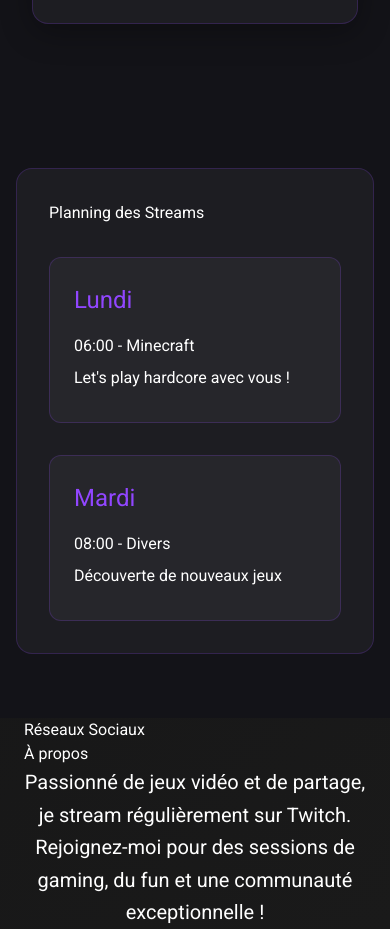
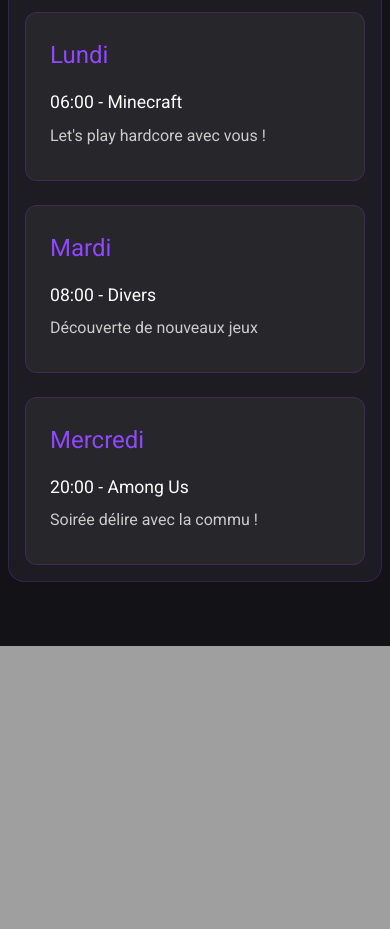
Before and after one commit to ProxTricky/Web-Jimmyxe, a Django app: page / in a window 390 px wide. Shown: the part 1750-2679 px from the top of the page. After the commit the page ends 2396 px from the top, so only its background shows below. Run offline with Django 5.2, Linux system fonts and the light colour scheme; data that the repository does not hold is empty.

Commit message:
Major layout improvements for stream and schedule sections

```diff
--- a/website/static/css/styles.css
+++ b/website/static/css/styles.css
@@ -14,7 +14,13 @@ body {
     color: white;
     margin: 0;
     min-height: 100vh;
-    background: linear-gradient(135deg, var(--twitch-dark) 0%, #1a1a1a 100%);
+}
+
+.container {
+    width: 100%;
+    max-width: 1400px;
+    margin: 0 auto;
+    padding: 0 1rem;
 }
 
 /* Hero Section */
@@ -165,32 +108,54 @@ body {
     overflow: hidden;
 }
 
-.twitch-player iframe, .twitch-chat iframe {
+.aspect-ratio-box {
+    position: relative;
+    width: 100%;
+    height: 100%;
+}
+
+.stream-player iframe,
+.stream-chat iframe {
+    position: absolute;
+    top: 0;
+    left: 0;
     width: 100%;
     height: 100%;
     border: none;
 }
 
+.stream-chat {
+    background: var(--twitch-dark);
+    border-radius: 8px;
+    overflow: hidden;
+    height: 100%;
+}
+
 /* Schedule Section */
 .schedule-section {
+    padding: 4rem 0;
     background: rgba(20, 20, 25, 0.95);
-    padding: 4rem 0;
 }
 
 .schedule-container {
-    max-width: 1200px;
-    margin: 0 auto;
-    padding: 2rem;
     background: rgba(30, 30, 35, 0.95);
     border-radius: 16px;
+    padding: 2rem;
     border: 1px solid rgba(145, 70, 255, 0.2);
+}
+
+.section-title {
+    font-size: 2.5rem;
+    font-weight: bold;
+    margin-bottom: 2rem;
+    text-align: center;
+    color: white;
 }
 
 .schedule-grid {
     display: grid;
-    grid-template-columns: repeat(auto-fit, minmax(250px, 1fr));
-    gap: 2rem;
-    margin-top: 2rem;
+    grid-template-columns: repeat(auto-fit, minmax(280px, 1fr));
+    gap: 1.5rem;
 }
 
 .schedule-day {
@@ -211,8 +176,14 @@ body {
     margin-bottom: 1rem;
 }
 
-.schedule-day p {
+.schedule-time {
+    font-size: 1.1rem;
     color: #fff;
+    margin: 0.5rem 0;
+}
+
+.schedule-desc {
+    color: #ccc;
     margin: 0.5rem 0;
 }
 
@@ -255,17 +226,22 @@ body {
 
 /* Responsive Design */
 @media (max-width: 1024px) {
-    .twitch-embed-container {
+    .stream-layout {
         grid-template-columns: 1fr;
         height: auto;
     }
 
-    .twitch-player {
+    .stream-player {
+        height: 0;
+        padding-bottom: 56.25%; /* 16:9 aspect ratio */
+    }
+
+    .stream-chat {
         height: 400px;
     }
 
-    .twitch-chat {
-        height: 300px;
+    .container {
+        padding: 0 0.5rem;
     }
 }
 
@@ -274,16 +250,21 @@ body {
         font-size: 2.5rem;
     }
 
-    .stream-container {
-        margin: 1rem;
-        padding: 1.5rem;
+    .stream-container,
+    .schedule-container {
+        padding: 1rem;
     }
 
-    .stream-title {
+    .stream-title,
+    .section-title {
         font-size: 2rem;
     }
 
     .schedule-grid {
         grid-template-columns: 1fr;
     }
+
+    .stream-chat {
+        height: 300px;
+    }
 }
--- a/website/templates/website/home.html
+++ b/website/templates/website/home.html
@@ -10,11 +10,12 @@
 </section>
 
 <section class="stream-section" id="stream">
-    <div class="container mx-auto px-4">
+    <div class="container">
         <div class="stream-container">
             <h2 class="stream-title">Stream en Direct</h2>
-            <div class="twitch-embed-container">
-                <div class="twitch-player">
+            <div class="stream-layout">
+                <div class="stream-player">
+                    <div class="aspect-ratio-box">
                         <iframe
                             src="https://player.twitch.tv/?channel=twitchjimmyxe&parent=proxtricky.fr"
                             frameborder="0"
@@ -22,7 +23,8 @@
                             scrolling="no">
                         </iframe>
                     </div>
-                <div class="twitch-chat">
+                </div>
+                <div class="stream-chat">
                     <iframe
                         src="https://www.twitch.tv/embed/twitchjimmyxe/chat?parent=proxtricky.fr"
                         frameborder="0"
@@ -35,69 +37,33 @@
 </section>
 
 <section class="schedule-section" id="planning">
-    <div class="container mx-auto px-4">
+    <div class="container">
         <div class="schedule-container">
             <h2 class="section-title">Planning des Streams</h2>
             <div class="schedule-grid">
                 <div class="schedule-day">
                     <h3>Lundi</h3>
-                    <p>06:00 - Minecraft</p>
-                    <p>Let's play hardcore avec vous !</p>
+                    <p class="schedule-time">06:00 - Minecraft</p>
+                    <p class="schedule-desc">Let's play hardcore avec vous !</p>
                 </div>
                 <div class="schedule-day">
                     <h3>Mardi</h3>
-                    <p>08:00 - Divers</p>
-                    <p>Découverte de nouveaux jeux</p>
+                    <p class="schedule-time">08:00 - Divers</p>
+                    <p class="schedule-desc">Découverte de nouveaux jeux</p>
                 </div>
-                <!-- Ajoutez d'autres jours selon votre planning -->
+                <div class="schedule-day">
+                    <h3>Mercredi</h3>
+                    <p class="schedule-time">20:00 - Among Us</p>
+                    <p class="schedule-desc">Soirée délire avec la commu !</p>
                 </div>
             </div>
-    </div>
-</section>
-
-<section id="social" class="section bg-opacity-95">
-    <div class="container mx-auto px-6">
-        <h2 class="section-title">Réseaux Sociaux</h2>
-        <div class="social-grid">
-            {% for social in social_links %}
-                {% if social.is_active %}
-                <a href="{{ social.url }}" target="_blank" rel="noopener noreferrer" class="social-link">
-                    <i class="fab fa-{{ social.platform }} text-{{ social.platform }}-400"></i>
-                    <span>{{ social.get_platform_display }}</span>
-                </a>
-                {% endif %}
-            {% endfor %}
-        </div>
-    </div>
-</section>
-
-<section id="about" class="section">
-    <div class="container mx-auto px-6">
-        <h2 class="section-title">À propos</h2>
-        <div class="max-w-3xl mx-auto text-center">
-            <p class="text-xl leading-relaxed">
-                Passionné de jeux vidéo et de partage, je stream régulièrement sur Twitch.
-                Rejoignez-moi pour des sessions de gaming, du fun et une communauté exceptionnelle !
-            </p>
         </div>
     </div>
 </section>
 
 <div class="secret-click" title="Click me 3 times!"></div>
 
-{% endblock %}
-
-{% block extra_js %}
 <script>
-document.addEventListener('DOMContentLoaded', function() {
-    // Loading screen
-    setTimeout(() => {
-        document.querySelector('.loading-overlay').style.opacity = '0';
-        setTimeout(() => {
-            document.querySelector('.loading-overlay').style.display = 'none';
-        }, 500);
-    }, 1000);
-
 // Konami Code
 let konamiCode = ['ArrowUp', 'ArrowUp', 'ArrowDown', 'ArrowDown', 'ArrowLeft', 'ArrowRight', 'ArrowLeft', 'ArrowRight', 'b', 'a'];
 let konamiPosition = 0;
@@ -146,6 +112,5 @@ document.addEventListener('DOMContentLoaded', function() {
     streamTitle.setAttribute('data-tooltip', trollMessages[currentMessage]);
     currentMessage = (currentMessage + 1) % trollMessages.length;
 }, 5000);
-});
 </script>
 {% endblock %}
```
Also changed, not shown: other parts of website/static/css/styles.css (+5 -68 lines). Lines whose indentation alone changed are shown as unchanged.
